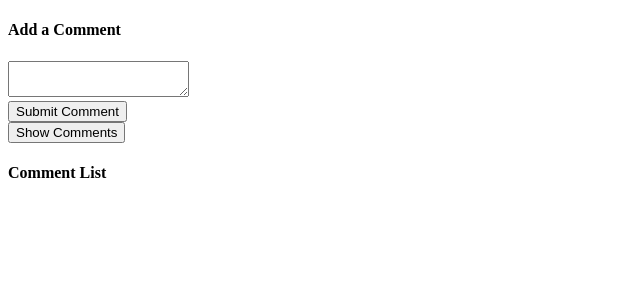
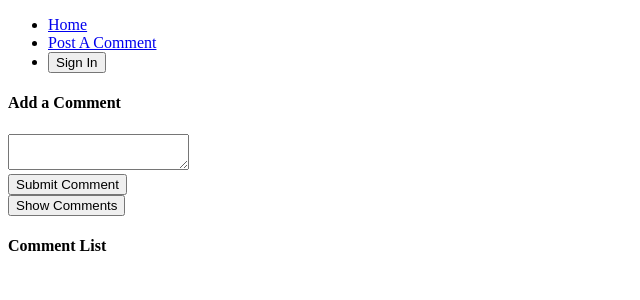
Before and after one commit to BriGuy520/AdvancedReactRedux, a React (Create React App) app in the folder testing/: page /post in a window 1280 px wide. Shown: the top 300 px of the page, without its empty margins (0-640 px from the left). Built offline with nearby package versions, Linux system fonts and the light colour scheme.

Commit message:
added an auth reducer and wired up react-redux to app compoonent.

```diff
--- a/testing/src/actions/index.js
+++ b/testing/src/actions/index.js
@@ -1,5 +1,5 @@
 import axios from 'axios';
-import { SAVE_COMMENT, FETCH_COMMENTS } from 'actions/types';
+import { SAVE_COMMENT, FETCH_COMMENTS, CHANGE_AUTH } from 'actions/types';
 
 export const saveComment = (comment) => {
   return {
@@ -16,3 +16,10 @@
     payload: response
   }
 }
+
+export const changeAuth = (isLoggedIn) => {
+  return {
+    action: CHANGE_AUTH,
+    payload: isLoggedIn
+  }
+}
--- a/testing/src/actions/types.js
+++ b/testing/src/actions/types.js
@@ -1,2 +1,3 @@
 export const SAVE_COMMENT = 'save_comment';
 export const FETCH_COMMENTS = 'fetch_comments';
+export const CHANGE_AUTH = 'change_auth';
--- a/testing/src/components/App.js
+++ b/testing/src/components/App.js
@@ -1,14 +1,47 @@
-import React from 'react';
-import { Route } from 'react-router-dom';
+import React, { Component } from 'react';
+import { Route, Link } from 'react-router-dom';
+import { connect } from 'react-redux';
 import CommentBox from 'components/CommentBox';
 import CommentList from 'components/CommentList';
 
 
-export default () => {
+class App extends Component {
+
+  renderButton(){
+    if(this.props.auth){
+      return (
+        <button>Sign Out</button>
+      )
+    }
+
+    return (
+      <button>Sign In</button>
+    )
+  }
+
+  renderHeader(){
+    return (
+      <ul>
+        <li><Link to="/">Home</Link></li>
+        <li><Link to="/post">Post A Comment</Link></li>
+        <li>{this.renderButton()}</li>
+      </ul>
+    )
+  }
+
+  render(){
     return (
       <div>
+        {this.renderHeader()}
         <Route path="/post" component={CommentBox}  />
         <CommentList exact path="/" component={CommentList} />
       </div>
     );
+  }
 }
+
+const mapStateToProps = (state) => {
+  return { auth: state.auth };
+}
+
+export default connect(mapStateToProps)(App);
--- /dev/null
+++ b/testing/src/reducers/auth.js
@@ -0,0 +1,10 @@
+import { CHANGE_AUTH } from 'actions/types';
+
+export default function(state = false, action){
+  switch(action.type){
+    case CHANGE_AUTH:
+      return action.payload;
+    default:
+      return state;
+  }
+}
--- a/testing/src/reducers/index.js
+++ b/testing/src/reducers/index.js
@@ -1,6 +1,8 @@
 import { combineReducers } from 'redux';
 import commentsReducer from 'reducers/comments';
+import authReducer from 'reducers/auth';
 
 export default combineReducers({
-  comments: commentsReducer
-})
+  comments: commentsReducer,
+  auth: authReducer
+});
```
